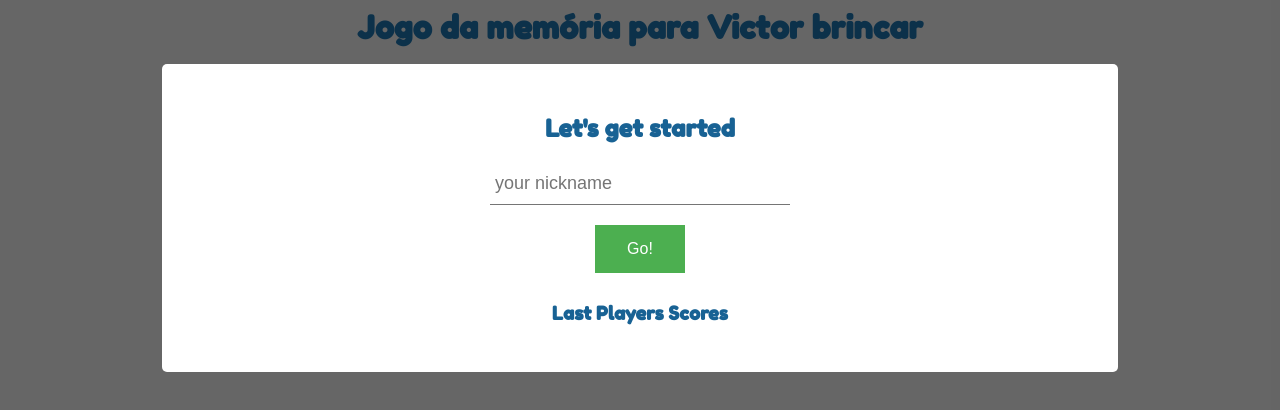
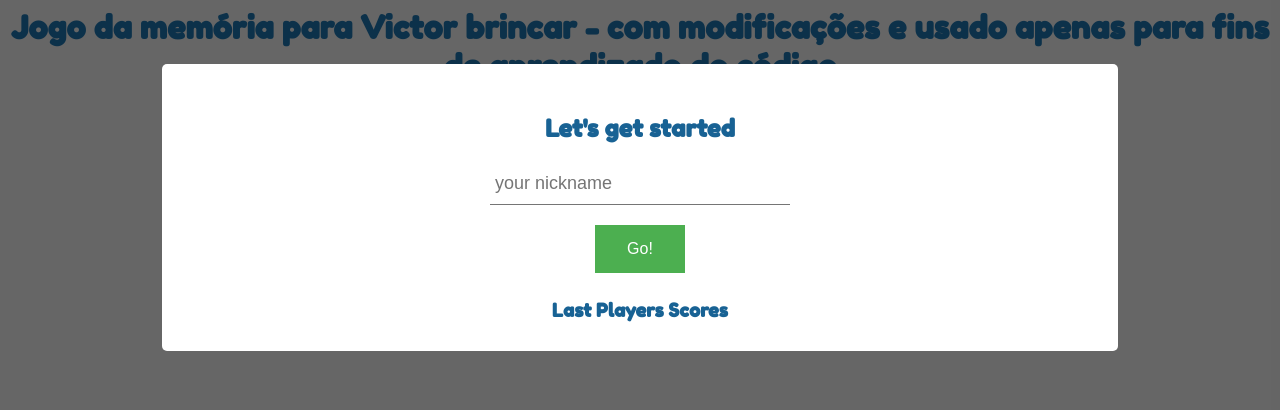
Before and after one commit to AndressaPonzo/memory-game, a plain HTML site: page index.html in a window 1280 px wide. Drawn offline with Linux system fonts and the light colour scheme.

Commit message:
iniciando o estudos alteraçoes css

```diff
--- a/index.html
+++ b/index.html
@@ -34,9 +34,8 @@
 </head>
 <body>
     <header>
-        <h1>  Jogo da memória para  Victor brincar</h1>
-        <h2>com modificações e usado apenas para fins de aprendizado do código</h2>
-    </header>
+        <h1>  Jogo da memória para  Victor brincar - com modificações e usado apenas para fins de aprendizado do código</h1>
+            </header>
     <main>
         <section id="player_name"></section>
         <section>
--- a/style.css
+++ b/style.css
@@ -10,8 +10,15 @@ body {
   width: 85%;
  margin-left: 2%
   ;
+}
+h3 {
+  margin-bottom: 0%;
+  margin-top: 0%;
+}
 
-
+h1 {
+  margin-bottom: 0%;
+  margin-top: 0%;
 }
 
 table {
```
